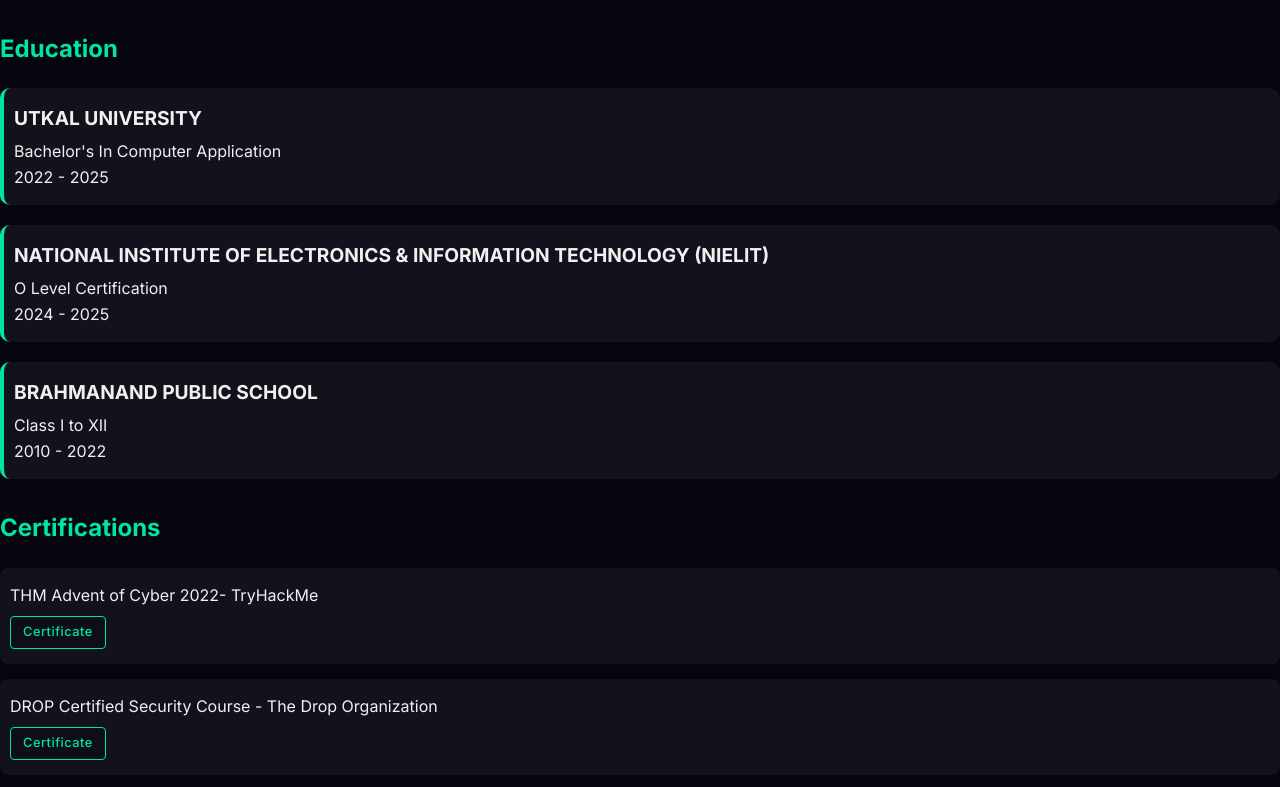
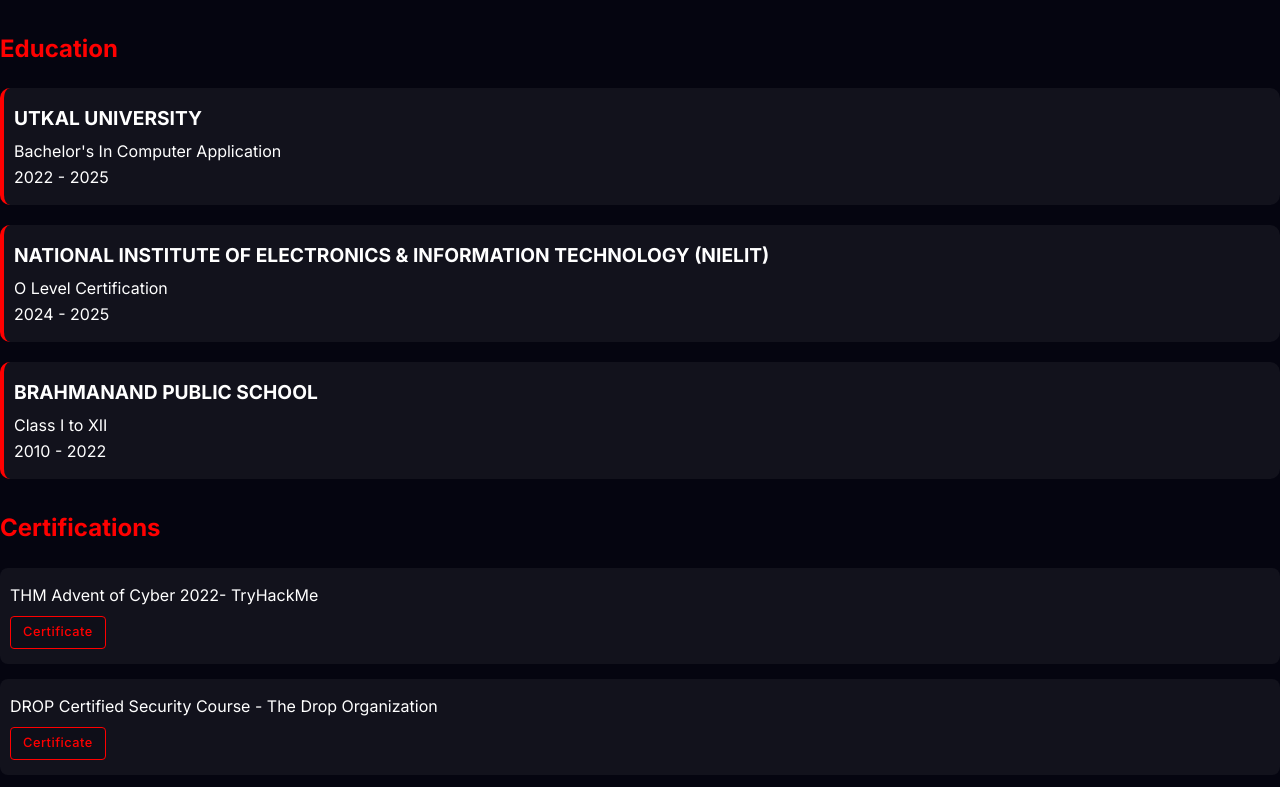
Before and after one commit to sandeepmallick/Education-and-Certifications, a plain HTML site: page index.html in a window 1280 px wide. Shown: the top 787 px of the page. Drawn offline with nearby package versions, Linux system fonts and the light colour scheme; a script that the page names is missing.

Commit message:
Update styles.css

```diff
--- a/styles.css
+++ b/styles.css
@@ -1,19 +1,19 @@
 /* Base Styles and Variables */
 :root {
     /* Main color palette */
-    --primary-color: #00e5a0; /* Slightly less saturated teal for better readability */
-    --primary-dark: #00c28a; /* Darker shade for hover states */
-    --primary-light: #7fffcf; /* Lighter shade for accents */
+    --primary-color: #ff0000; /* Slightly less saturated teal for better readability */
+    --primary-dark: #ff0000; /* Darker shade for hover states */
+    --primary-light: #ff0000; /* Lighter shade for accents */
 
     /* Secondary colors */
-    --secondary-color: #0a84ff; /* Blue */
-    --secondary-dark: #0066cc; /* Darker blue */
-    --secondary-light: #66b3ff; /* Lighter blue */
+    --secondary-color: #000000; /* Blue */
+    --secondary-dark: #000000; /* Darker blue */
+    --secondary-light: #000000; /* Lighter blue */
 
     /* Accent colors */
-    --accent-color: #ff3860; /* Red accent */
+    --accent-color: #ff0000; /* Red accent */
     --accent-dark: #e61a4d; /* Darker red */
-    --accent-light: #ff8fa3; /* Lighter red */
+    --accent-light: #ff0000; /* Lighter red */
 
     /* Additional accent for variety */
     --accent-purple: #9c6eff; /* Purple accent */
@@ -24,7 +24,7 @@
     --dark-gradient: linear-gradient(135deg, var(--dark-color) 0%, var(--darker-color) 100%);
 
     /* Text colors */
-    --light-color: #f0f0f0;
+    --light-color: #ffffff;
     --light-muted: #c0c0c0; /* For secondary text */
 
     /* Typography */
@@ -776,7 +776,7 @@ nav ul li a.active::after {
     color: var(--light-color);
     font-size: 1.2rem;
     transition: all 0.3s ease;
-    border: 1px solid rgba(0, 255, 170, 0.3);
+    border: 1px solid rgb(235, 0, 0);
     position: relative;
     overflow: hidden;
 }
```
